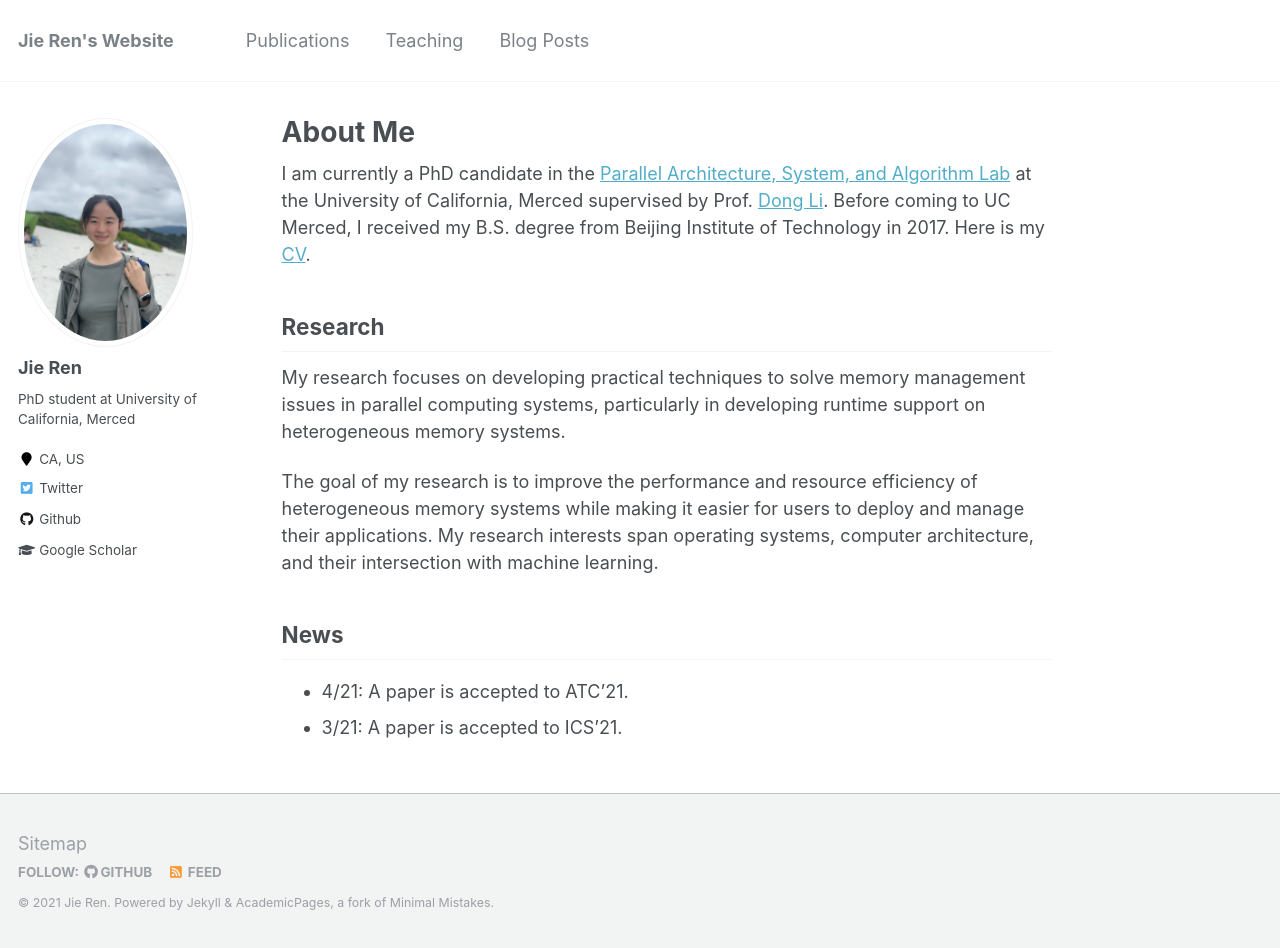
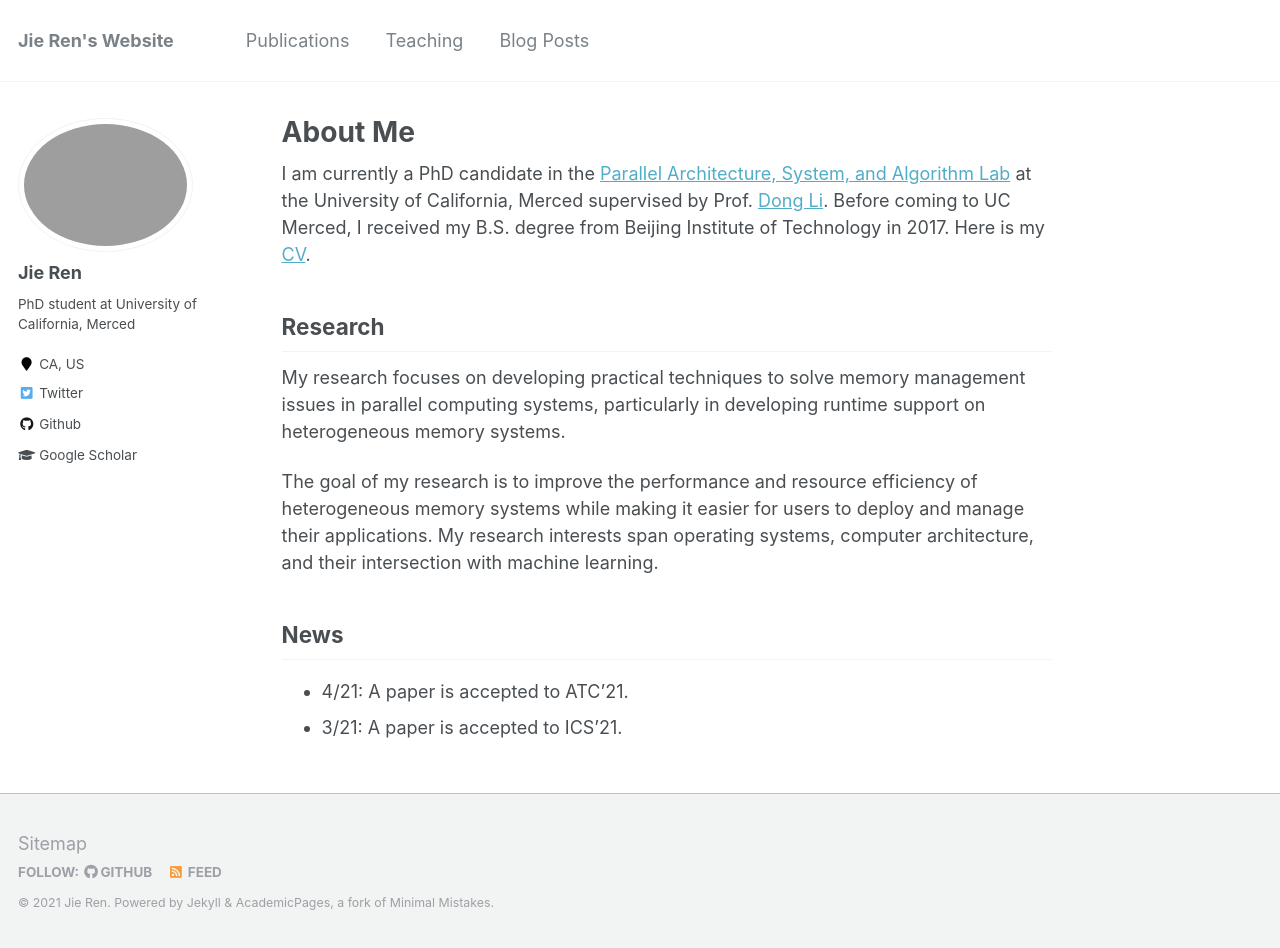
Before and after one commit to jren73/jren73.github.io, a Jekyll site: the page built from _pages/about.md, in a window 1280 px wide and 948 px high. Built offline with Jekyll 4.4.1, drawn with Linux system fonts in a browser that asks for light colours.

Commit message:
Update _config.yml

```diff
--- a/_config.yml
+++ b/_config.yml
@@ -81,7 +81,7 @@
 # Site Author
 author:
   name             : "Jie Ren"
-  avatar           : "IMG_2690.JPG"
+  avatar           : "IMG_2884.JPG"
   bio              : "PhD student at University of California, Merced"
   location         : "CA, US"
   employer         :
```
